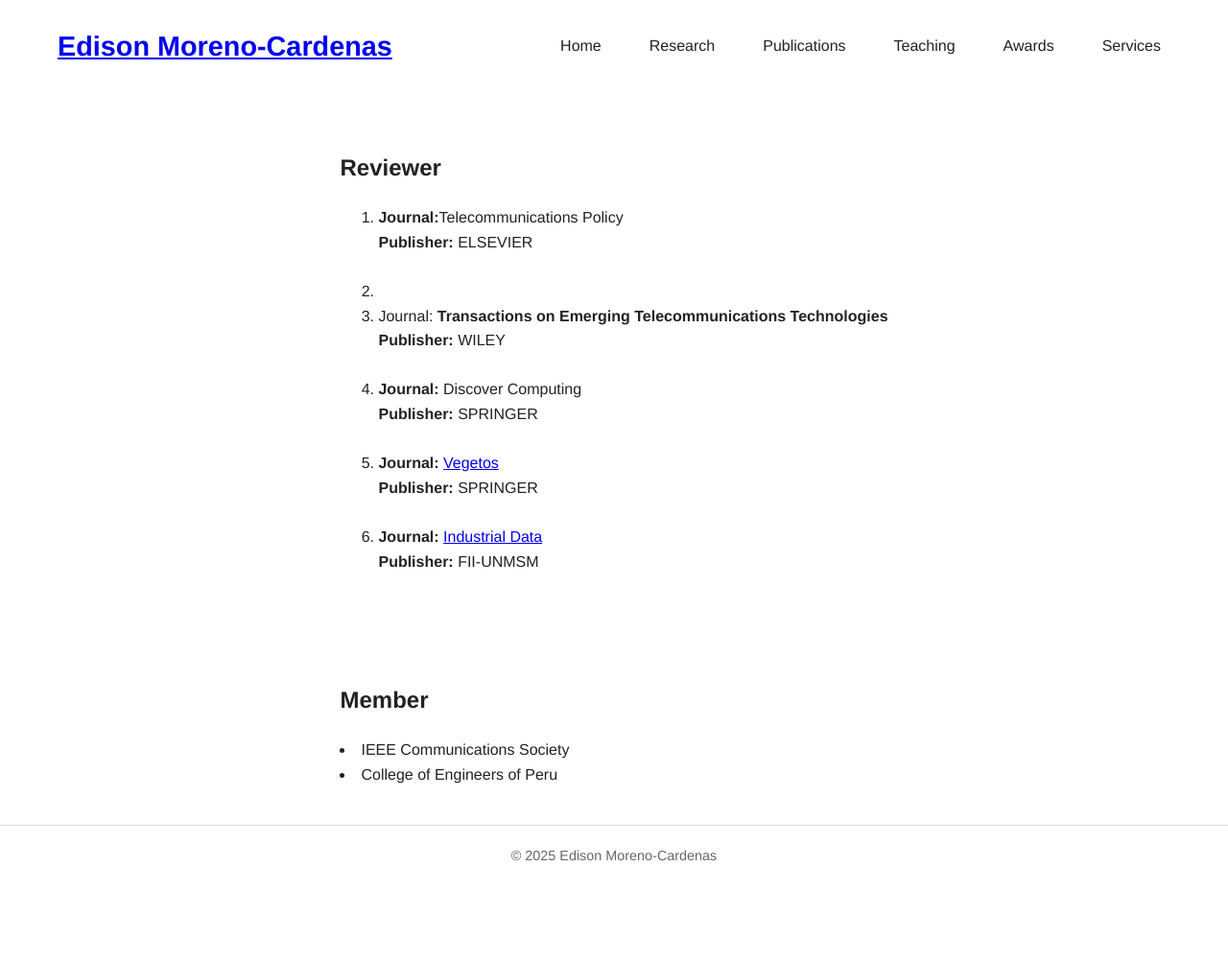
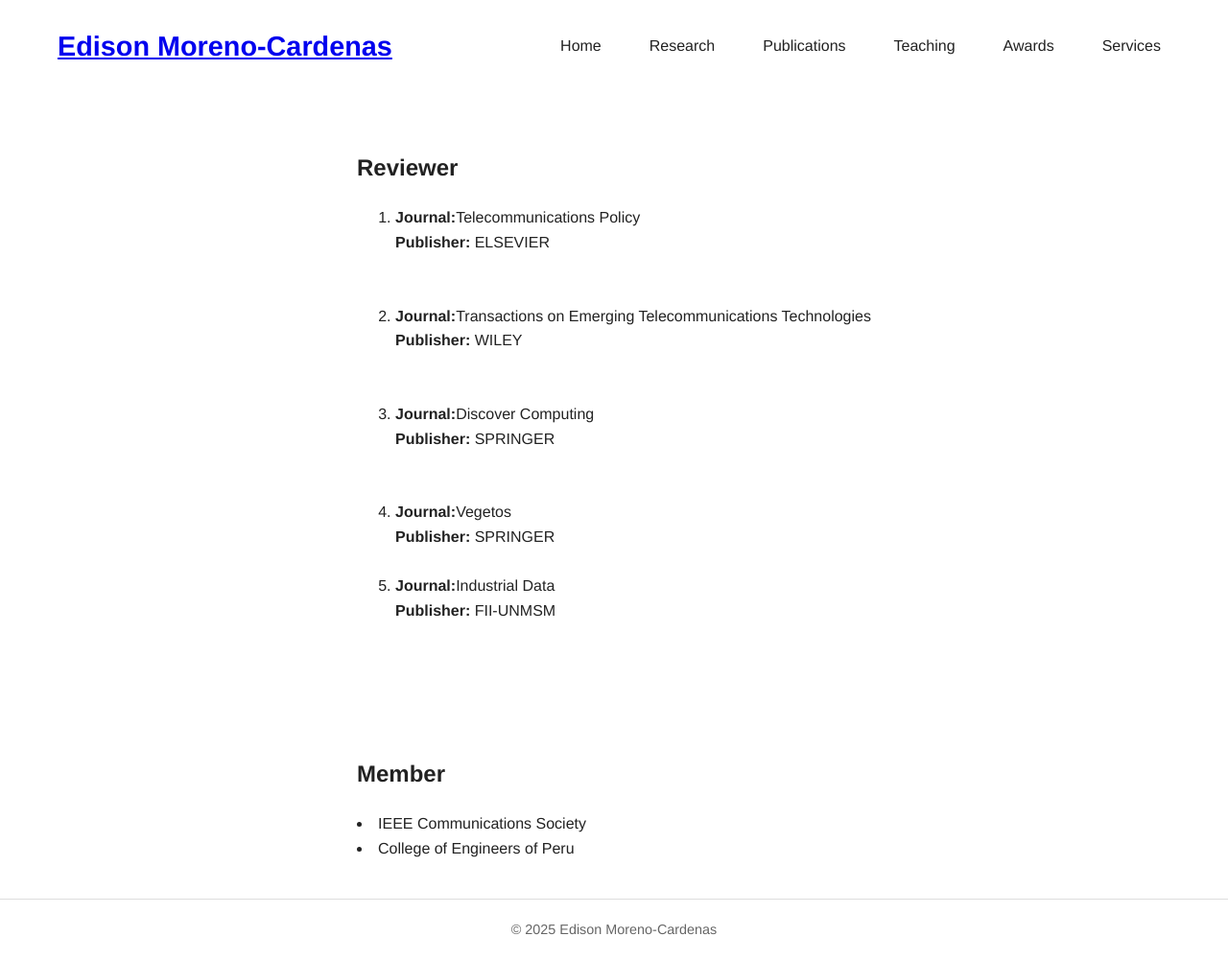
Before and after one commit to edisonmorenocardenas/edisonmorenocardenas.github.io, a Jekyll site: the page built from service.html, in a window 1280 px wide. Shown: the whole page at 96% size. Built offline with Jekyll 4.4.1, drawn with Linux system fonts in a browser that asks for light colours; before the commit the page ends 924 px from its top, so only the background shows below that.

Commit message:
Actualizar contenido de

```diff
--- a/service.html
+++ b/service.html
@@ -11,35 +11,35 @@
       <strong>Journal:</strong><a href="https://www.sciencedirect.com/journal/telecommunications-policy" target="_blank" style="text-decoration: none; color: inherit;">Telecommunications Policy</a>
       <br>
       <strong>Publisher:</strong> ELSEVIER<br>
+    </li>
+    <br>
     <br>
     <li>
-    <li>
-      Journal:<strong><a href="https://onlinelibrary.wiley.com/journal/21613915" target="_blank" style="text-decoration: none; color: inherit;">
-        Transactions on Emerging Telecommunications Technologies</a>
-      </strong>
+      <strong>Journal:</strong><a href="https://onlinelibrary.wiley.com/journal/21613915" target="_blank" style="text-decoration: none; color: inherit;">Transactions on Emerging Telecommunications Technologies</a>
       <br>
       <strong>Publisher:</strong> WILEY<br>
+    </li>
+    <br>
     <br>
     <li>
-      <strong>Journal:</strong>
-      <a href="https://link.springer.com/journal/10791" target="_blank" style="text-decoration: none; color: inherit;">
-      Discover Computing</a>
+      <strong>Journal:</strong><a href="https://link.springer.com/journal/10791" target="_blank" style="text-decoration: none; color: inherit;">Discover Computing</a>
+      <br>
+      <strong>Publisher:</strong> SPRINGER<br>
+    </li>
+    <br>
+    <br>
+    <li>
+      <strong>Journal:</strong><a href="https://link.springer.com/journal/42535" target="_blank" style="text-decoration: none; color: inherit;">Vegetos</a>
       <br>
       <strong>Publisher:</strong> SPRINGER<br>
     </li>
     <br>
     <li>
-      <strong>Journal:</strong> <a href="https://link.springer.com/journal/42535" target="_blank">
-      Vegetos</a>
-      <br>
-      <strong>Publisher:</strong> SPRINGER<br>
-    </li>
-    <br>
-    <li>
-      <strong>Journal:</strong> <a href="https://revistasinvestigacion.unmsm.edu.pe/index.php/idata/index" target="_blank">Industrial Data</a>
+      <strong>Journal:</strong><a href="https://revistasinvestigacion.unmsm.edu.pe/index.php/idata/index" target="_blank" style="text-decoration: none; color: inherit;">Industrial Data</a>
       <br>
       <strong>Publisher:</strong> FII-UNMSM<br>
     </li>
+    <br>
   </ol>
 
 <br>
```
